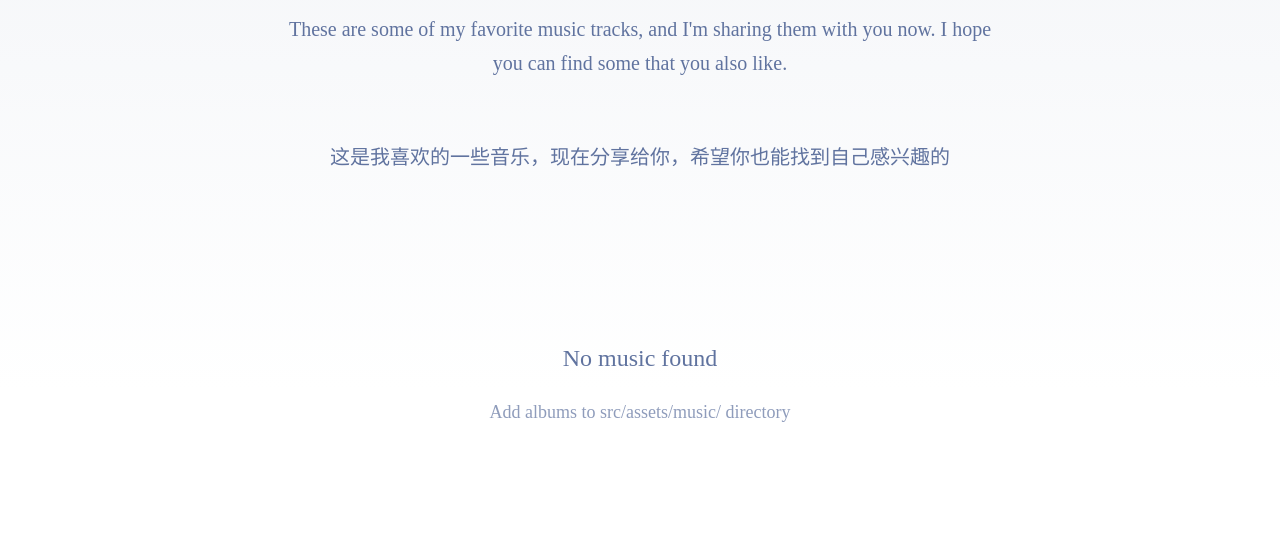
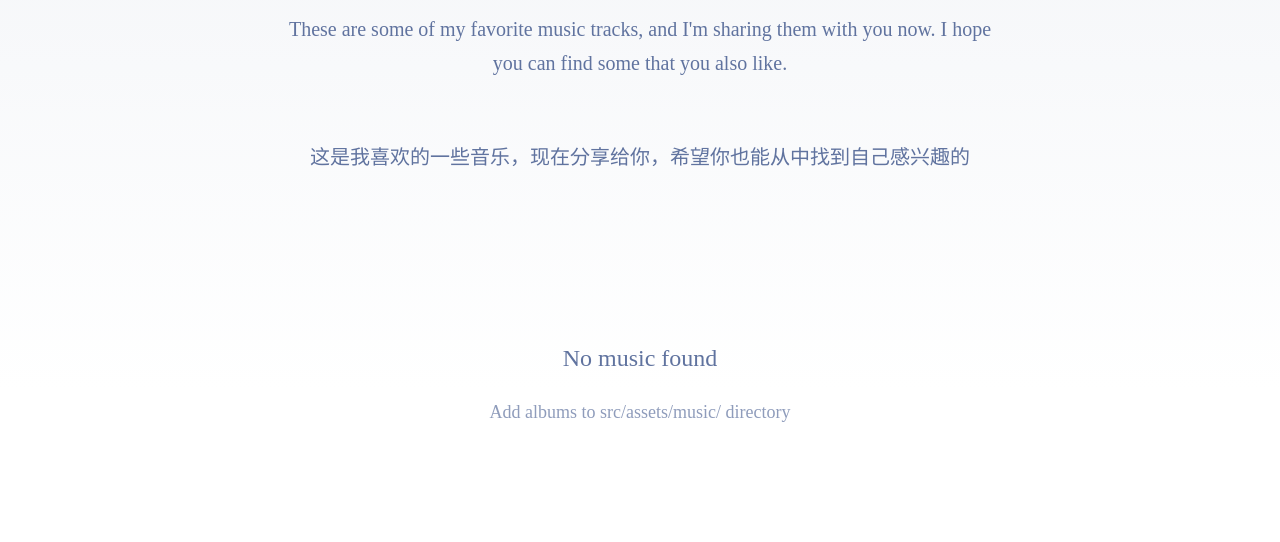
Before and after one commit to EnderRomantice/ender-talks, an Astro site: page /music in a window 1280 px wide. Shown: the part 210-752 px from the top of the page. Built offline with nearby package versions, Linux system fonts and the light colour scheme; Astro itself is replaced by a stand-in of ours; a web font is replaced by a local one.

Commit message:
feat: add new music

```diff
--- a/src/pages/music/index.astro
+++ b/src/pages/music/index.astro
@@ -20,7 +20,7 @@ const head = {
 
         <h1 class="page-title">Music</h1>
         <p class="subtitle">These are some of my favorite music tracks, and I'm sharing them with you now. I hope you can find some that you also like.</p>
-        <p class="subtitle">这是我喜欢的一些音乐，现在分享给你，希望你也能找到自己感兴趣的</p>
+        <p class="subtitle">这是我喜欢的一些音乐，现在分享给你，希望你也能从中找到自己感兴趣的</p>
         <section class="albums-section">
 
 
```
Also changed, not shown: public/music/7x7/readme.md, 1 other file.
